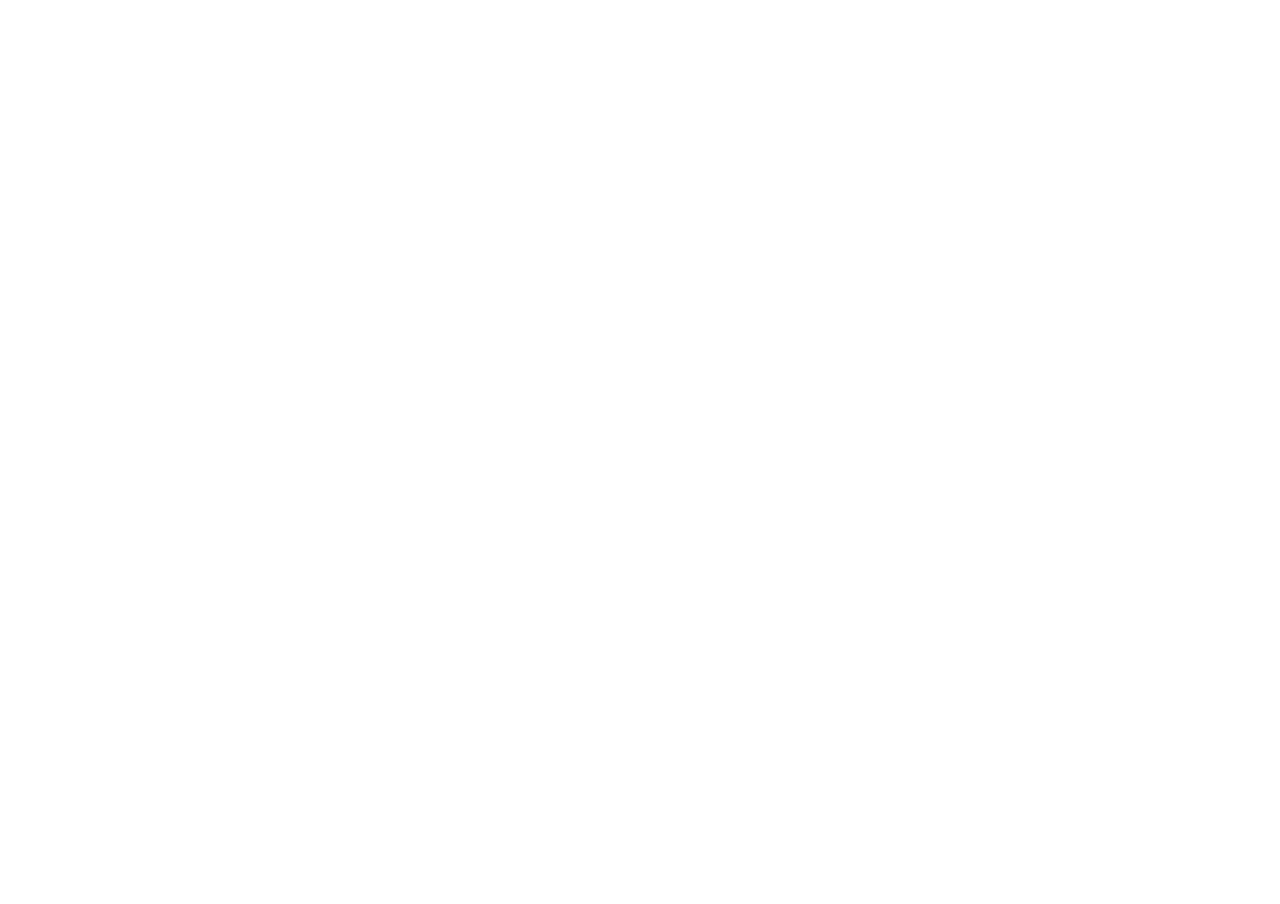
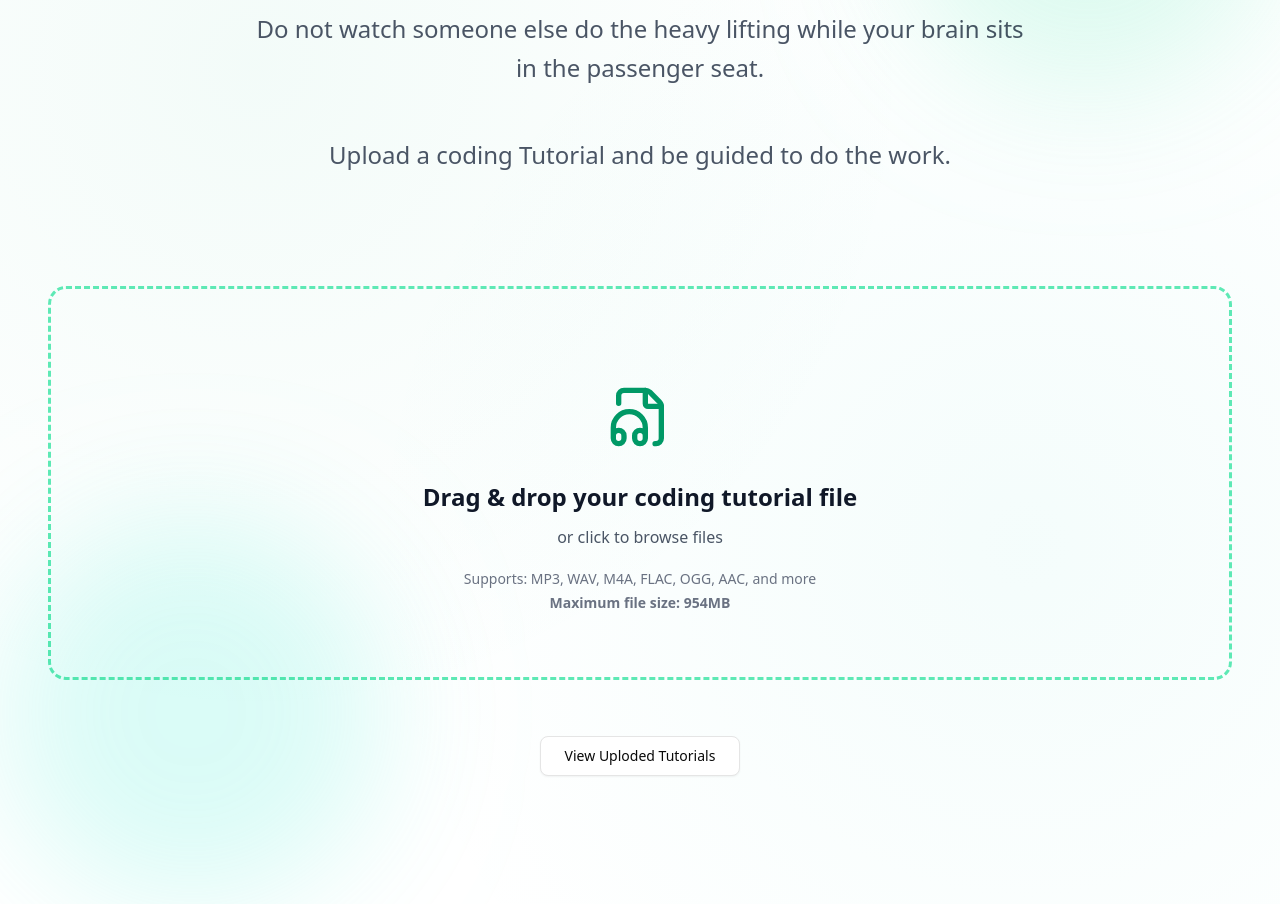
Before and after one commit to mickBoat00/escape-tuts-hell, a React app in the folder frontend/: page / in a window 1280 px wide. Shown: the part 360-1264 px from the top of the page. Before the commit the page ends 800 px from the top, so only its background shows below. Built offline with nearby package versions, Linux system fonts and the light colour scheme; the HTML template or start-up script is replaced by a standard one.

Commit message:
add a upload drop zone component

```diff
--- a/frontend/package.json
+++ b/frontend/package.json
@@ -17,6 +17,7 @@
     "lucide-react": "^0.562.0",
     "react": "^19.2.0",
     "react-dom": "^19.2.0",
+    "react-dropzone": "^14.3.8",
     "tailwind-merge": "^3.4.0",
     "tailwindcss": "^4.1.18"
   },
--- a/frontend/src/App.tsx
+++ b/frontend/src/App.tsx
@@ -2,12 +2,14 @@
 import viteLogo from '/vite.svg'
 import { Button } from './components/ui/button'
 import Header from './components/Header'
+import HeroSection from './components/HeroSection'
 
 function App() {
 
   return (
     <>
       <Header/>
+      <HeroSection/>
     </>
   )
 }
--- /dev/null
+++ b/frontend/src/components/HeroSection.tsx
@@ -0,0 +1,55 @@
+import { Sparkles } from 'lucide-react'
+import React from 'react'
+import { Button } from './ui/button'
+import TutorialUploader from './TutorialUploader'
+
+const HeroSection = () => {
+  return (
+    <section className="relative overflow-hidden mesh-background-subtle">
+      <div className="container mx-auto px-4 py-24 md:pb-32 md:pt-20">
+        <div className="max-w-5xl mx-auto">
+          <div className="text-center mb-20 animate-float">
+            <div className="inline-flex items-center gap-2 px-5 py-2.5 rounded-full glass-card hover-glow mb-8 animate-shimmer">
+              <Sparkles className="h-5 w-5 text-emerald-600" />
+              <span className="text-sm font-semibold bg-gradient-to-r from-emerald-600 to-teal-500 bg-clip-text text-transparent">
+                AI-Powered Coding Tutorials Processing
+              </span>
+            </div>
+
+            <h1 className="text-6xl md:text-7xl lg:text-8xl font-extrabold mb-8 leading-tight">
+              <span className="gradient-emerald-text">Escape Tutorial Hell </span>
+
+            </h1>
+
+            <p className="text-xl md:text-2xl text-gray-600 mb-12 max-w-3xl mx-auto leading-relaxed">
+              Do not watch someone else do the heavy lifting while your brain sits in the passenger seat.
+            </p>
+
+            <p className="text-xl md:text-2xl text-gray-600 mb-12 max-w-3xl mx-auto leading-relaxed">
+              Upload a coding Tutorial and be guided to do the work.
+            </p>
+          </div>
+        </div>
+        <div className="space-y-6">
+            <div className="glass-card-strong rounded-2xl p-8 hover-lift">
+            <TutorialUploader/>
+            </div>
+            <div className="text-center">
+                <Button variant="outline" size="lg" className="hover-glow cursor-pointer">
+                    View Uploded Tutorials
+                </Button>
+            </div>
+        </div>
+      </div>
+
+      {/* Decorative gradient orbs */}
+      <div className="absolute top-0 right-0 w-96 h-96 bg-emerald-300 rounded-full mix-blend-multiply filter blur-3xl opacity-20 animate-float"></div>
+      <div
+        className="absolute bottom-0 left-0 w-96 h-96 bg-teal-300 rounded-full mix-blend-multiply filter blur-3xl opacity-20 animate-float"
+        style={{ animationDelay: "1s" }}
+      ></div>
+    </section>
+  )
+}
+
+export default HeroSection
--- /dev/null
+++ b/frontend/src/components/TutorialUploader.tsx
@@ -0,0 +1,22 @@
+import React, { useState } from 'react'
+import UploadDropZone from './UploadDropZone';
+
+const TutorialUploader = () => {
+
+    const MAXSIZE = 1000000000
+    const [disabled, setDisabled] = useState(false)
+    const handleFileSelect = async (file: File) => {
+
+    }
+  return (
+    <div className="space-y-6">
+        <UploadDropZone
+        onFileSelect={handleFileSelect}
+        maxSize={MAXSIZE}
+        disabled={disabled}
+        />
+    </div>
+  )
+}
+
+export default TutorialUploader
--- /dev/null
+++ b/frontend/src/components/UploadDropZone.tsx
@@ -0,0 +1,121 @@
+import { cn } from '@/lib/utils'
+import { FileAudio, Upload } from 'lucide-react'
+import React, { useCallback } from 'react'
+import { useDropzone } from 'react-dropzone'
+
+interface uploadDropZoneProps {
+    onFileSelect: (file: File) => void
+    maxSize: number
+    disabled: boolean
+}
+
+const UploadDropZone = ({
+    onFileSelect,
+    maxSize,
+    disabled
+}: uploadDropZoneProps) => {
+
+    const onDrop = useCallback(
+        (acceptedFiles: File[]) => {
+            if (acceptedFiles.length > 0) {
+                onFileSelect(acceptedFiles[0]);
+            }
+        },
+        [onFileSelect],
+    );
+
+    // react-dropzone configuration and state
+    const { getRootProps, getInputProps, isDragActive, fileRejections } =
+        useDropzone({
+        onDrop,
+        // Accept configuration: Exhaustive list for cross-browser compatibility
+        accept: {
+            "audio/mpeg": [".mp3"], // MP3
+            "audio/x-m4a": [".m4a"], // M4A (iOS/Apple)
+            "audio/wav": [".wav", ".wave"], // WAV
+            "audio/x-wav": [".wav", ".wave"], // WAV (alternate MIME)
+            "audio/aac": [".aac"], // AAC
+            "audio/ogg": [".ogg", ".oga"], // OGG Vorbis
+            "audio/opus": [".opus"], // Opus
+            "audio/webm": [".webm"], // WebM Audio
+            "audio/flac": [".flac"], // FLAC
+            "audio/x-flac": [".flac"], // FLAC (alternate MIME)
+            "audio/3gpp": [".3gp"], // 3GP
+            "audio/3gpp2": [".3g2"], // 3G2
+        },
+        maxSize, // File size limit (validates before upload)
+        maxFiles: 1, // Only allow single file selection
+        disabled, // Disable dropzone during upload
+        });
+
+    // Extract first rejection error for display
+    const errorMessage = fileRejections[0]?.errors[0]?.message;
+
+  return (
+    <div className="w-full">
+      <div {...getRootProps()} className={cn(
+          // Base style
+          "border-3 border-dashed rounded-2xl p-16 text-center cursor-pointer transition-all",
+          "border-emerald-300 hover:border-emerald-500 hover:bg-emerald-50/50",
+          // Drag active state (file hovering over dropzone)
+          isDragActive &&
+            "border-emerald-600 bg-emerald-50 scale-[1.02] shadow-xl",
+          // Disabled state
+          disabled && "opacity-50 cursor-not-allowed",
+          // Error state
+          errorMessage && "border-red-400 bg-red-50/30",
+          // Hover glow effect
+          !disabled && "hover-glow",
+        )}
+      >
+        <input {...getInputProps()} />
+
+        <div className="flex flex-col items-center gap-6">
+          {/* Icon indicator */}
+          <div
+            className={cn(
+              "rounded-3xl p-8 transition-all",
+              isDragActive
+                ? "gradient-emerald animate-pulse-emerald shadow-2xl scale-110"
+                : "glass-card",
+            )}
+          >
+            {isDragActive ? (
+              <Upload className="h-16 w-16 text-white animate-bounce" />
+            ) : (
+              <FileAudio className="h-16 w-16 text-emerald-600" />
+            )}
+          </div>
+        </div>
+
+        {/* Instructions and info */}
+        <div className="space-y-3">
+            <p className="text-2xl font-bold text-gray-900">
+                {isDragActive
+                ? "Drop your coding tutorial file here"
+                : "Drag & drop your coding tutorial file"}
+            </p>
+            <p className="text-base text-gray-600">or click to browse files</p>
+            <div className="pt-2 space-y-1">
+                <p className="text-sm text-gray-500 font-medium">
+                Supports: MP3, WAV, M4A, FLAC, OGG, AAC, and more
+                </p>
+                <p className="text-sm text-gray-500 font-semibold">
+                Maximum file size: {Math.round(maxSize / (1024 * 1024))}MB
+                </p>
+            </div>
+        </div>
+
+        {/* Error message display */}
+        {errorMessage && (
+            <div className="mt-4 p-4 rounded-xl bg-red-50 border border-red-200">
+            <p className="text-sm text-red-600 font-medium">{errorMessage}</p>
+            </div>
+        )}
+
+     </div>
+    </div>
+  );
+}
+
+export default UploadDropZone
--- a/frontend/src/index.css
+++ b/frontend/src/index.css
@@ -134,4 +134,42 @@
     background: linear-gradient(135deg, rgb(16 185 129) 0%, rgb(45 212 191) 100%);
   }
 
+  .mesh-background {
+    background-color: rgb(236 253 245);
+    background-image:
+      radial-gradient(at 40% 20%, rgb(209 250 229 / 0.5) 0px, transparent 50%),
+      radial-gradient(at 80% 0%, rgb(167 243 208 / 0.5) 0px, transparent 50%),
+      radial-gradient(at 0% 50%, rgb(110 231 183 / 0.3) 0px, transparent 50%),
+      radial-gradient(at 80% 50%, rgb(52 211 153 / 0.3) 0px, transparent 50%),
+      radial-gradient(at 0% 100%, rgb(16 185 129 / 0.2) 0px, transparent 50%),
+      radial-gradient(at 80% 100%, rgb(45 212 191 / 0.3) 0px, transparent 50%);
+  }
+
+  .mesh-background-subtle {
+    background:
+      radial-gradient(
+        circle at 20% 30%,
+        rgba(16, 185, 129, 0.05) 0%,
+        transparent 50%
+      ),
+      radial-gradient(
+        circle at 80% 70%,
+        rgba(45, 212, 191, 0.05) 0%,
+        transparent 50%
+      );
+  }
+
+  .hover-glow {
+    transition:
+      box-shadow 0.3s ease,
+      transform 0.2s ease;
+  }
+
+  .hover-glow:hover {
+    box-shadow:
+      0 0 20px rgba(16, 185, 129, 0.3),
+      0 4px 12px rgba(0, 0, 0, 0.1);
+    transform: translateY(-2px);
+  }
+
 }
```
Also changed, not shown: 1 other file (tests, documents, lock files or other folders).
